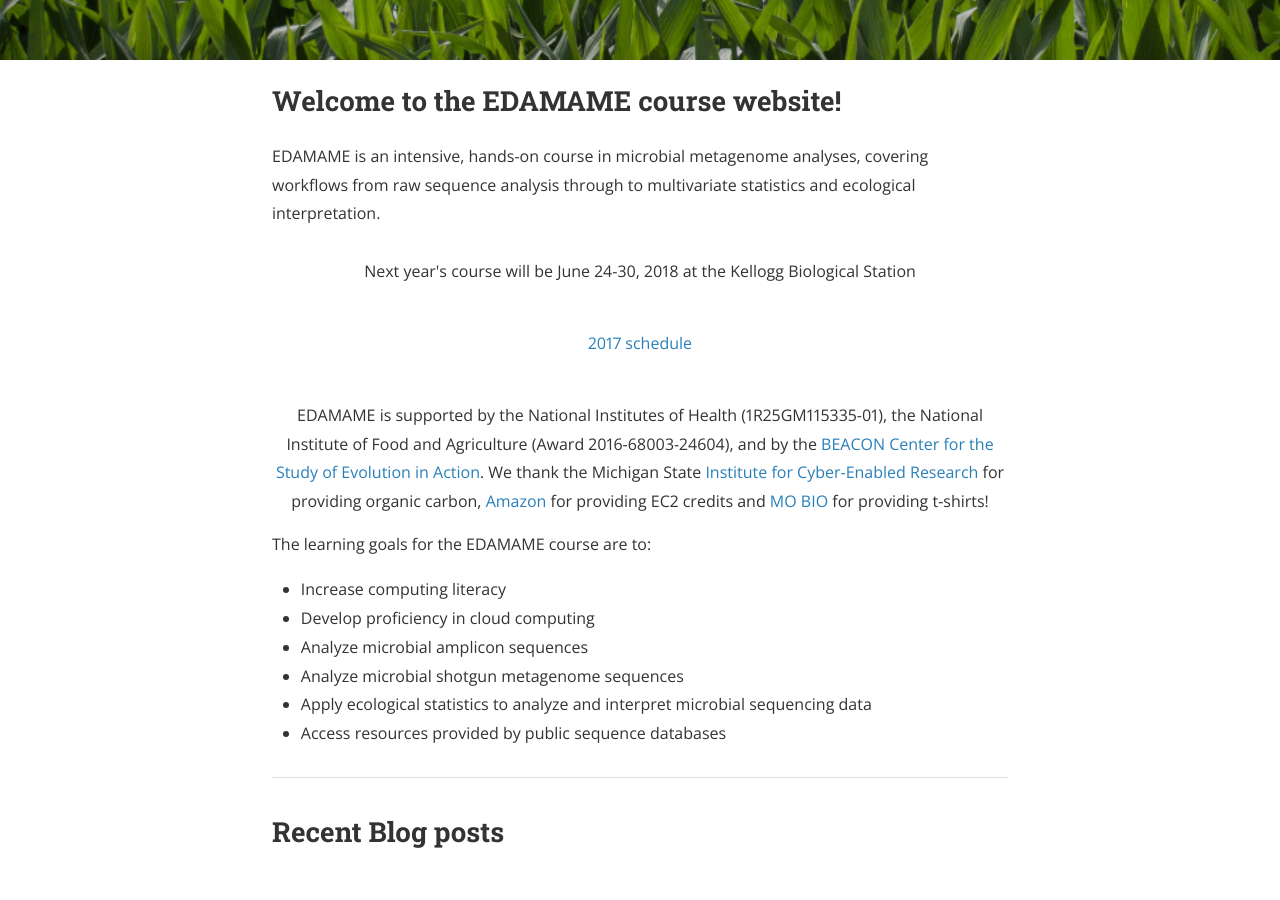
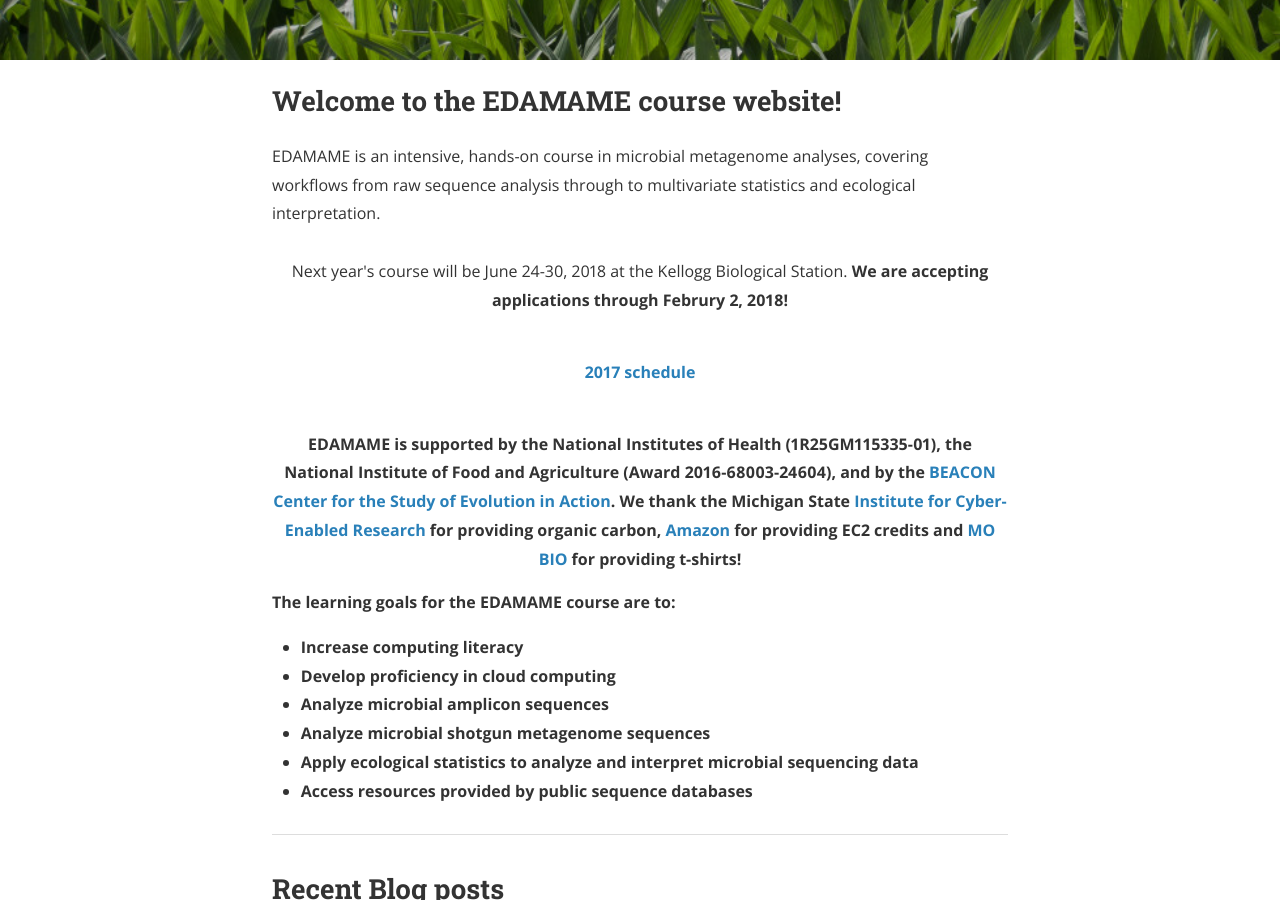
Before and after one commit to edamame-course/edamame-course.github.io, a Jekyll site: the page built from index.html, in a window 1280 px wide and 900 px high, scrolled down 443 px. Built offline with Jekyll 4.4.1, drawn with Linux system fonts in a browser that asks for light colours; nearby versions of some CDN libraries; the list of posts is cut into pages by our own code; a style sheet for code colours, icons or effects is not loaded.

Commit message:
Update index.html

```diff
--- a/index.html
+++ b/index.html
@@ -21,7 +21,8 @@ layout: default
 EDAMAME is an intensive, hands-on course in microbial metagenome analyses, covering workflows from raw sequence analysis through to multivariate statistics and ecological interpretation.
 
 <p align=center><br>
-Next year's course will be June 24-30, 2018 at the Kellogg Biological Station
+Next year's course will be June 24-30, 2018 at the Kellogg Biological Station.
+  <b>We are accepting applications through Februry 2, 2018!<b>
 <p align=center><br>
 <a href=https://github.com/edamame-course/2017-tutorials/wiki/Schedule-EDAMAME-2017>2017 schedule</a>
 
```
